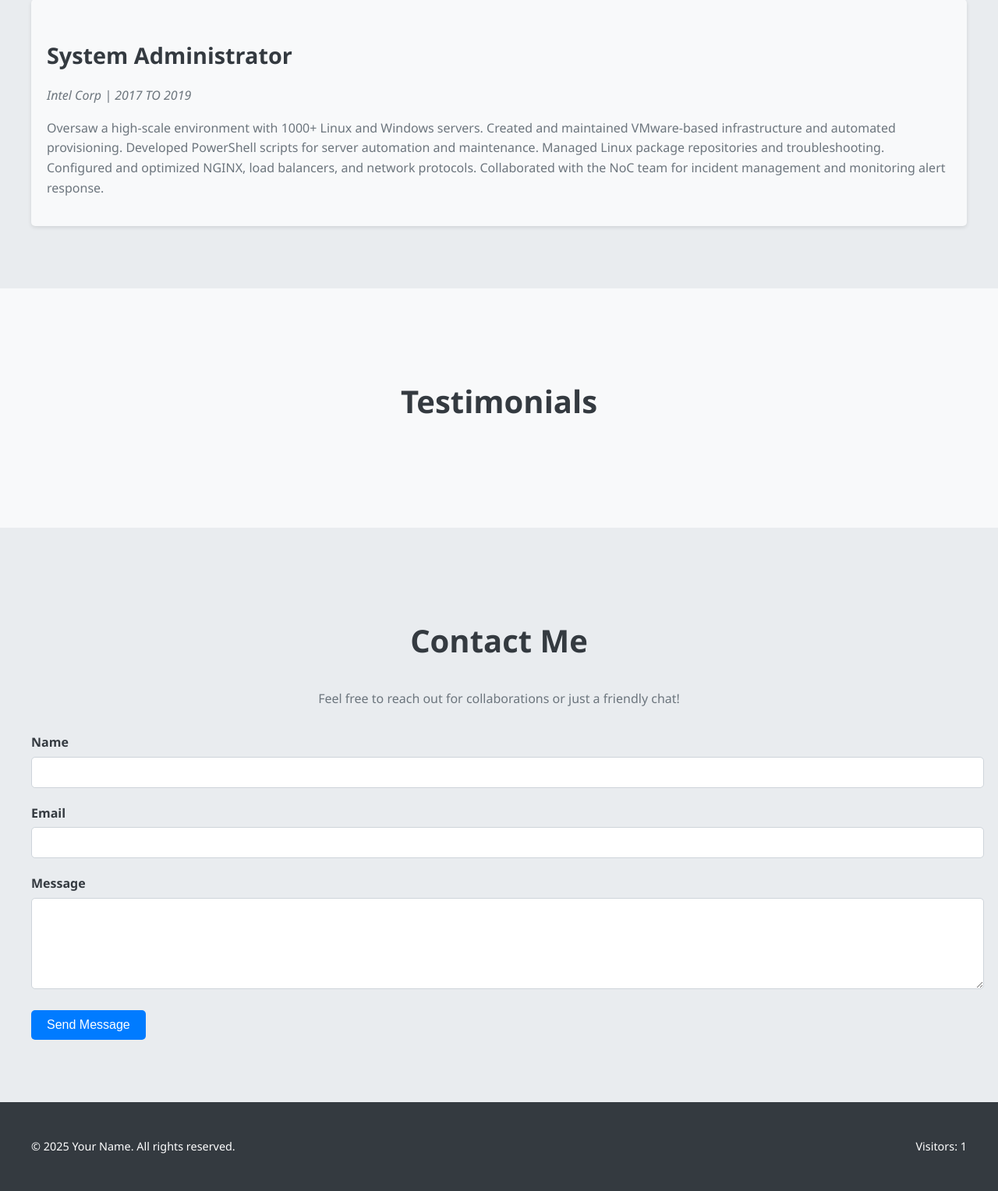
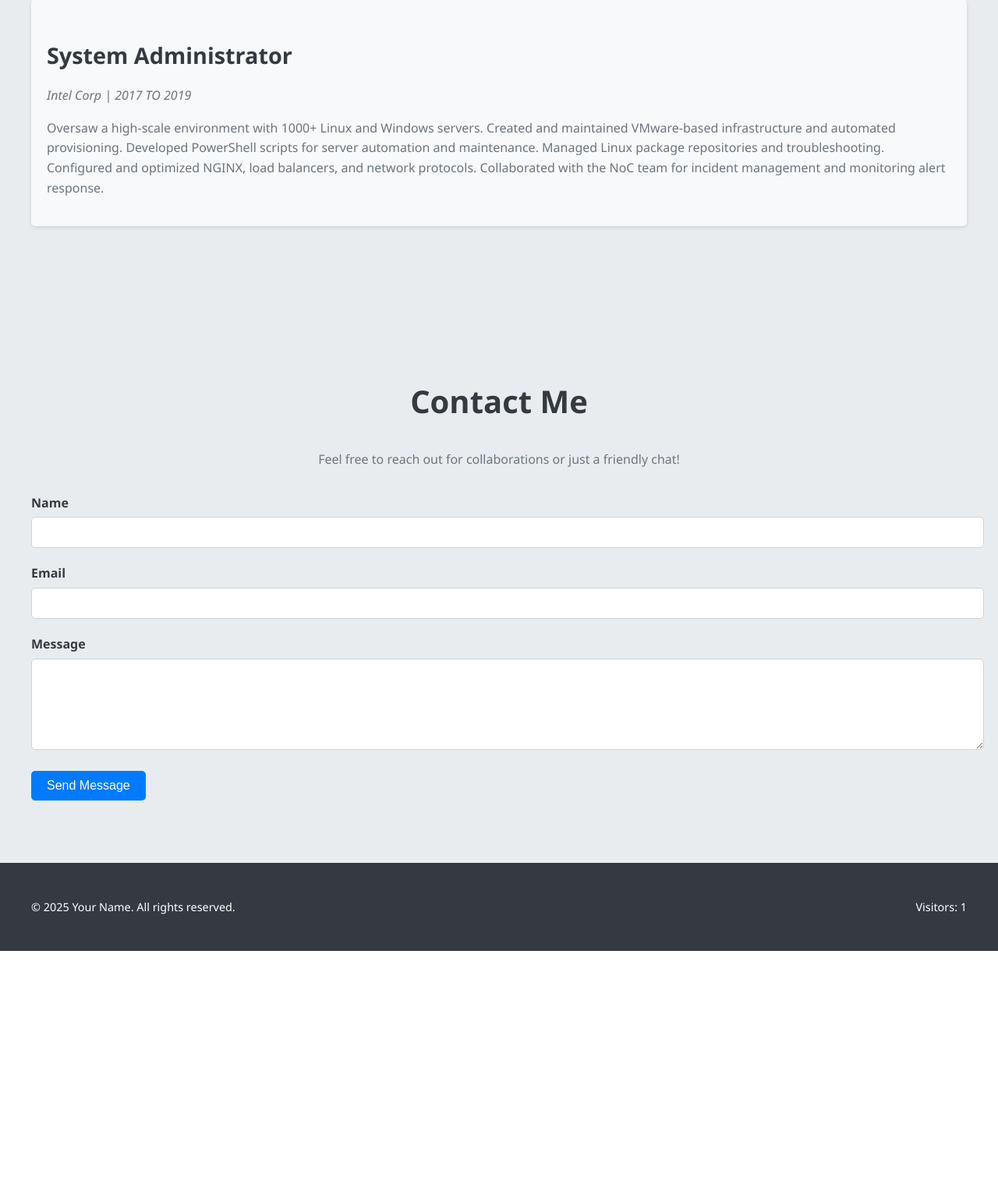
Before and after one commit to guy-hemo/website, a Flask app: page / in a window 1280 px wide. Shown: the part 3809-5337 px from the top of the page at 78% size. After the commit the page ends 5029 px from the top, so only its background shows below. Run offline with Flask 3, Linux system fonts and the light colour scheme.

Commit message:
New Website

```diff
--- a/templates/index.html
+++ b/templates/index.html
@@ -4,7 +4,7 @@
     <meta charset="UTF-8">
     <meta name="viewport" content="width=device-width, initial-scale=1.0">
     <title>Your Name - Portfolio</title>
-    <link rel="stylesheet" href="{{ url_for('static', filename='css/style.css') }}">
+    <link rel="stylesheet" href="{{ url_for('static', filename='static/css/style.css') }}">
     <link rel="stylesheet" href="https://cdnjs.cloudflare.com/ajax/libs/font-awesome/6.0.0-beta3/css/all.min.css">
 </head>
 <body>
@@ -101,19 +101,6 @@
         </div>
     </section>
 
-    <section id="testimonials" class="testimonials-section">
-        <div class="container">
-            <h2>Testimonials</h2>
-            <div class="testimonial-slider">
-                {% for testimonial in testimonials %}
-                <div class="testimonial">
-                    <p class="quote">"{{ testimonial.quote }}"</p>
-                    <p class="author">- {{ testimonial.name }}, {{ testimonial.title }}</p>
-                </div>
-                {% endfor %}
-            </div>
-        </div>
-    </section>
 
     <section id="contact" class="contact-section">
         <div class="container">
```
